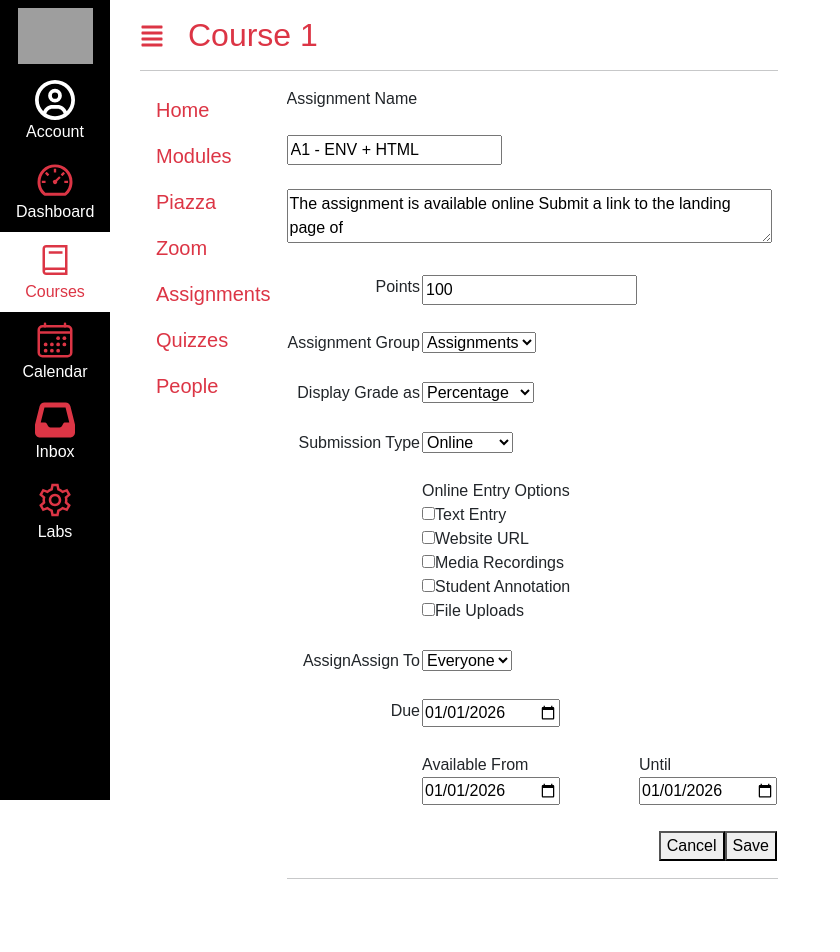
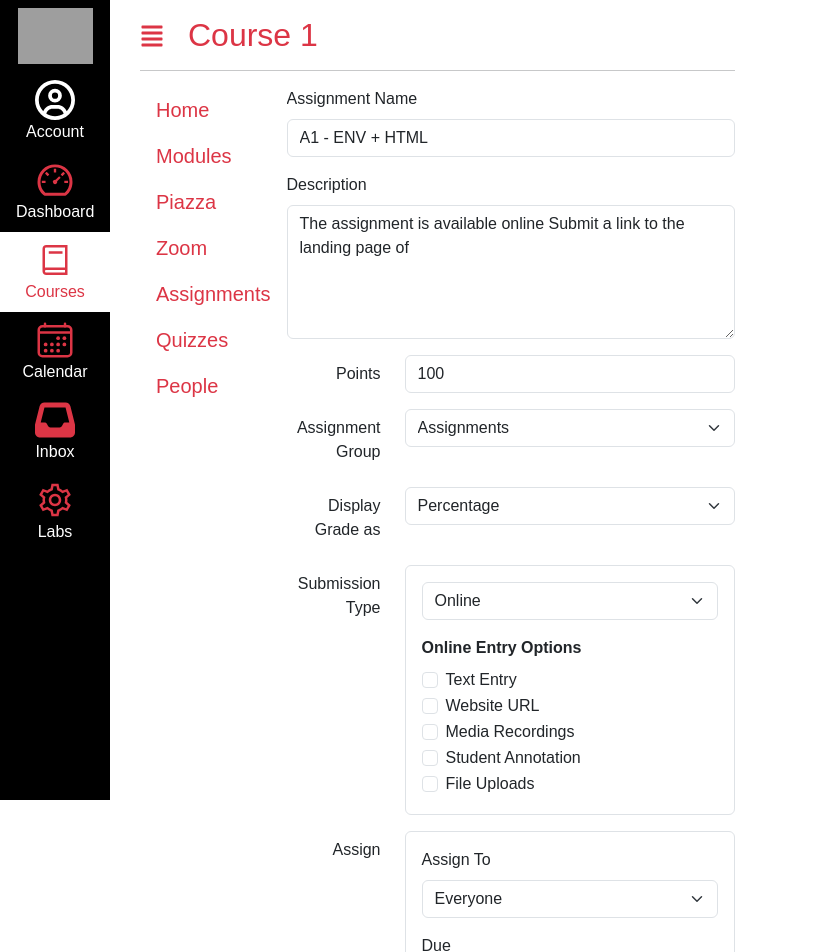
Before and after one commit to Kwon-exe/kambaz-next-js, a Next.js app: page /courses/1/assignments/1 in a window 1280 px wide. Shown: the top 952 px of the page, without its empty margins (0-840 px from the left). Before the commit the page ends 911 px from the top, so only its background shows below. Built offline with nearby package versions, Linux system fonts and the light colour scheme; grey boxes are pictures that could not be loaded.

Commit message:
a2 CSS and Bootstrap

```diff
--- a/app/(kambaz)/courses/[cid]/assignments/[aid]/page.tsx
+++ b/app/(kambaz)/courses/[cid]/assignments/[aid]/page.tsx
@@ -1,139 +1,210 @@
 export default function AssignmentEditor() {
   return (
     <div id="wd-assignments-editor">
-      <label htmlFor="wd-name">Assignment Name</label>
-      <br />
-      <br />
-      <input id="wd-name" defaultValue="A1 - ENV + HTML" /><br /><br />
-      <textarea id="wd-description" cols={50}>
-        The assignment is available online Submit a link to the landing page of
+      <div className="mb-3">
+        <label htmlFor="wd-name" className="form-label">
+          Assignment Name
+        </label>
+        <input
+          id="wd-name"
+          className="form-control"
+          defaultValue="A1 - ENV + HTML"
+        />
+      </div>
+
+      <div className="mb-3">
+        <label htmlFor="wd-description" className="form-label">
+          Description
+        </label>
+        <textarea id="wd-description" className="form-control" rows={5}>
+          The assignment is available online Submit a link to the landing page
+          of
         </textarea>
-      <br />
-      <br />
-      <table>
-        <tr>
-          <td align="right" valign="top">
-            <label htmlFor="wd-points">Points</label>
-          </td>
-          <td>
-            <input id="wd-points" defaultValue={100} type="number"/>
-          </td>
-        </tr>
-        <br />
-        <tr>
-            <td align="right" valign="top">
-                <label htmlFor="assignment-groups">Assignment Group</label>
-            </td>
-            <td>
-                <select id="assignment-groups">
+      </div>
+
+      <div className="row mb-3">
+        <label htmlFor="wd-points" className="col-sm-3 col-form-label text-end">
+          Points
+        </label>
+        <div className="col-sm-9">
+          <input
+            id="wd-points"
+            className="form-control"
+            defaultValue={100}
+            type="number"
+          />
+        </div>
+      </div>
+
+      <div className="row mb-3">
+        <label
+          htmlFor="assignment-groups"
+          className="col-sm-3 col-form-label text-end"
+        >
+          Assignment Group
+        </label>
+        <div className="col-sm-9">
+          <select id="assignment-groups" className="form-select">
             <option>Assignments</option>
             <option>Quizzes</option>
           </select>
-            </td>
-        </tr>
-        <br />
-        <tr>
-            <td align="right" valign="top">
-                <label htmlFor="display-grade">Display Grade as</label>
-            </td>
-            <td>
-                <select id="display-grade">
+        </div>
+      </div>
+
+      <div className="row mb-3">
+        <label
+          htmlFor="display-grade"
+          className="col-sm-3 col-form-label text-end"
+        >
+          Display Grade as
+        </label>
+        <div className="col-sm-9">
+          <select id="display-grade" className="form-select">
             <option>Percentage</option>
             <option>Letter Grade</option>
           </select>
-            </td>
-        </tr>
-        <br />
-        <tr>
-            <td align="right" valign="top">
-                <label htmlFor="submission-type">Submission Type</label>
-            </td>
-            <td>
-                <div>
-                    <div>
-                        <select id="submission-type">
+        </div>
+      </div>
+
+      <div className="row mb-3">
+        <label
+          htmlFor="submission-type"
+          className="col-sm-3 col-form-label text-end"
+        >
+          Submission Type
+        </label>
+        <div className="col-sm-9">
+          <div className="border rounded p-3">
+            <select id="submission-type" className="form-select mb-3">
               <option>Online</option>
               <option>In Person</option>
             </select>
+
+            <div>
+              <label className="form-label fw-bold">Online Entry Options</label>
+              <div className="form-check">
+                <input
+                  type="checkbox"
+                  className="form-check-input"
+                  id="text-entry"
+                />
+                <label className="form-check-label" htmlFor="text-entry">
+                  Text Entry
+                </label>
               </div>
-                    <br />
-                    <div>
-                        <label htmlFor="online-entry-options">Online Entry Options</label>
-                        <div>
-                            <div>
-                                <input type="checkbox" id="text-entry" />
-                                <label htmlFor="text-entry">Text Entry</label>
+              <div className="form-check">
+                <input
+                  type="checkbox"
+                  className="form-check-input"
+                  id="website-url"
+                />
+                <label className="form-check-label" htmlFor="website-url">
+                  Website URL
+                </label>
               </div>
-                            <div>
-                                <input type="checkbox" id="website-url" />
-                                <label htmlFor="website-url">Website URL</label>
+              <div className="form-check">
+                <input
+                  type="checkbox"
+                  className="form-check-input"
+                  id="media-recordings"
+                />
+                <label className="form-check-label" htmlFor="media-recordings">
+                  Media Recordings
+                </label>
               </div>
-                            <div>
-                                <input type="checkbox" id="media-recordings" />
-                                <label htmlFor="media-recordings">Media Recordings</label>
+              <div className="form-check">
+                <input
+                  type="checkbox"
+                  className="form-check-input"
+                  id="student-annotation"
+                />
+                <label
+                  className="form-check-label"
+                  htmlFor="student-annotation"
+                >
+                  Student Annotation
+                </label>
               </div>
-                            <div>
-                                <input type="checkbox" id="student-annotation" />
-                                <label htmlFor="student-annotation">Student Annotation</label>
-                            </div>
-                            <div>
-                                <input type="checkbox" id="file-uploads" />
-                                <label htmlFor="file-uploads">File Uploads</label>
+              <div className="form-check">
+                <input
+                  type="checkbox"
+                  className="form-check-input"
+                  id="file-uploads"
+                />
+                <label className="form-check-label" htmlFor="file-uploads">
+                  File Uploads
+                </label>
               </div>
             </div>
           </div>
         </div>
-            </td>
-        </tr>
-        <br />
-        <tr>
-            <td align="right" valign="top">
-                <label htmlFor="assign">Assign </label>
-                <label htmlFor="assign">Assign To</label>
-            </td>
-            <td>
-                <select id="assign">
+      </div>
+
+      <div className="row mb-3">
+        <label className="col-sm-3 col-form-label text-end">Assign</label>
+        <div className="col-sm-9">
+          <div className="border rounded p-3">
+            <div className="mb-3">
+              <label htmlFor="assign" className="form-label">
+                Assign To
+              </label>
+              <select id="assign" className="form-select">
                 <option>Everyone</option>
                 <option>Students</option>
               </select>
-            </td>
-        </tr>
-        <br />
-        <tr>
-            <td align="right" valign="top">
-                <label htmlFor="due">Due</label>
-            </td>
-            <td>
-                <input type="date" id="due" defaultValue="2026-01-01" />
-            </td>
-        </tr>
-        <br />
-        <tr>
-            <td align="left" valign="top">
-            </td>
-            <td align="left" valign="top">
-                <div>
-                    <label htmlFor="available-from">Available From</label>
-                    <br />
-                    <input type="date" id="available-from" defaultValue="2026-01-01" />
             </div>
-            </td>
-            <td align="left" valign="top">
-                <div>
-                    <label htmlFor="until">Until</label>
-                    <br />
-                    <input type="date" id="until" defaultValue="2026-01-01" />
+
+            <div className="mb-3">
+              <label htmlFor="due" className="form-label">
+                Due
+              </label>
+              <input
+                type="date"
+                id="due"
+                className="form-control"
+                defaultValue="2026-01-01"
+              />
             </div>
-            </td>
-        </tr>
-        <br />
-        <tr>
-            <td colSpan={50} align="right" valign="top">
-                <button id="wd-cancel-assignment">Cancel</button>
-                <button id="wd-save-assignment">Save</button>
-            </td>
-        </tr>
-      </table>
-      <hr></hr>
+
+            <div className="row">
+              <div className="col-md-6 mb-3">
+                <label htmlFor="available-from" className="form-label">
+                  Available From
+                </label>
+                <input
+                  type="date"
+                  id="available-from"
+                  className="form-control"
+                  defaultValue="2026-01-01"
+                />
               </div>
-);}
+              <div className="col-md-6 mb-3">
+                <label htmlFor="until" className="form-label">
+                  Until
+                </label>
+                <input
+                  type="date"
+                  id="until"
+                  className="form-control"
+                  defaultValue="2026-01-01"
+                />
+              </div>
+            </div>
+          </div>
+        </div>
+      </div>
+
+      <div className="row">
+        <div className="col-sm-3"></div>
+        <div className="col-sm-9 text-end">
+          <button id="wd-cancel-assignment" className="btn btn-secondary me-2">
+            Cancel
+          </button>
+          <button id="wd-save-assignment" className="btn btn-danger">
+            Save
+          </button>
+        </div>
+      </div>
+    </div>
+  );
+}
```
Also changed, not shown: app/(kambaz)/account/Navigation.tsx (+40 -7 lines), app/(kambaz)/account/profile/page.tsx (+42 -13 lines), app/(kambaz)/account/signin/page.tsx (+22 -7 lines), app/(kambaz)/account/signup/page.tsx (+28 -8 lines). Lines whose indentation alone changed are shown as unchanged.
